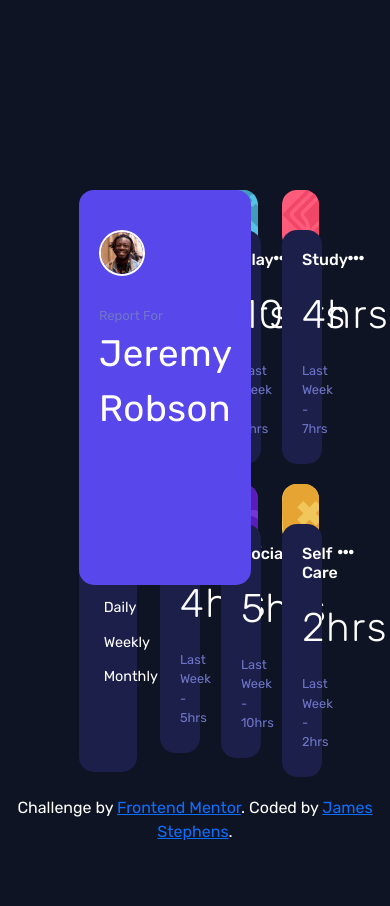
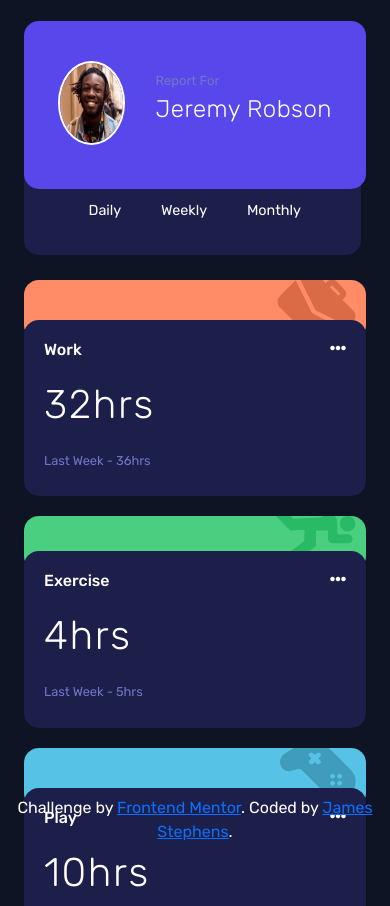
Before and after one commit to DevSteg/time_tracking_dashboard_FM, a plain HTML site: page index.html in a window 390 px wide. Shown: the top 906 px of the page. Before the commit the page ends 844 px from the top, so only its background shows below. Drawn offline with nearby package versions, Linux system fonts and the light colour scheme.

Commit message:
Style: Media queries for mobile

```diff
--- a/assets/css/style.css
+++ b/assets/css/style.css
@@ -60,7 +60,7 @@ body {
 
 .name {
   font-size: 2.3rem;
-  font-weight: 400;
+  font-weight: 300;
   letter-spacing: 0.5px;
 }
 
@@ -154,3 +154,59 @@ body {
 footer {
   text-align: center;
 }
+
+@media screen and (max-width: 767px) {
+  .card-sec {
+    top: 30%;
+  }
+
+  .img-div img {
+    height: 85%;
+    width: 80%;
+  }
+
+  .name-div {
+    margin-top: 10%;
+  }
+
+  .name {
+    font-size: 1.5rem;
+  }
+
+  .info {
+    position: relative;
+    height: 65%;
+    display: flex;
+    justify-content: space-evenly;
+  }
+
+  .select-period {
+    width: 95%;
+  }
+
+  .period-list {
+    list-style: none;
+    margin-left: 0;
+    margin-top: 1rem;
+    display: flex;
+    justify-content: space-evenly;
+  }
+
+  .select-card {
+    margin-left: 0;
+  }
+
+  .info-card {
+    left: 0;
+  }
+
+  .color-card {
+    left: 0;
+  }
+}
+
+@media screen and (max-width: 399px) {
+  .select-period {
+    width: 92%;
+  }
+}
--- a/index.html
+++ b/index.html
@@ -17,13 +17,15 @@
   <main>
     <section class="container-fluid card-sec">
       <div class="row">
-        <div class="select-card col-2">
+        <div class="select-card col-sm-12 col-md-2">
           <div class="info border-rad">
             <div class="img-div">
               <img src="assets\img\image-jeremy.png" alt="image of person">
             </div>
-            <p class="report-tag">Report For</p>
-            <p class="name">Jeremy Robson</p>
+            <div class="name-div">
+              <p class="report-tag">Report For</p>
+              <p class="name">Jeremy Robson</p>
+            </div>
           </div>
           <div class="select-period border-rad">
             <ul class="period-list">
@@ -33,7 +35,7 @@
             </ul>
           </div>
         </div>
-        <div class="col-2">
+        <div class="col-sm-12 col-md-2">
           <div class="top-card">
             <div class="color-card border-rad work-color">
               <img src="assets\img\icon-work.svg" alt="Work icon">
@@ -69,7 +71,7 @@
             </div>
           </div>
         </div>
-        <div class="col-2">
+        <div class="col-sm-12 col-md-2">
           <div class="top-card">
             <div class="color-card border-rad play-color">
               <img src="assets\img\icon-play.svg" alt="Play icon">
@@ -105,7 +107,7 @@
             </div>
           </div>
         </div>
-        <div class="col-2">
+        <div class="col-sm-12 col-md-2">
           <div class="top-card">
             <div class="color-card border-rad study-color">
               <img src="assets\img\icon-study.svg" alt="Study icon">
```
